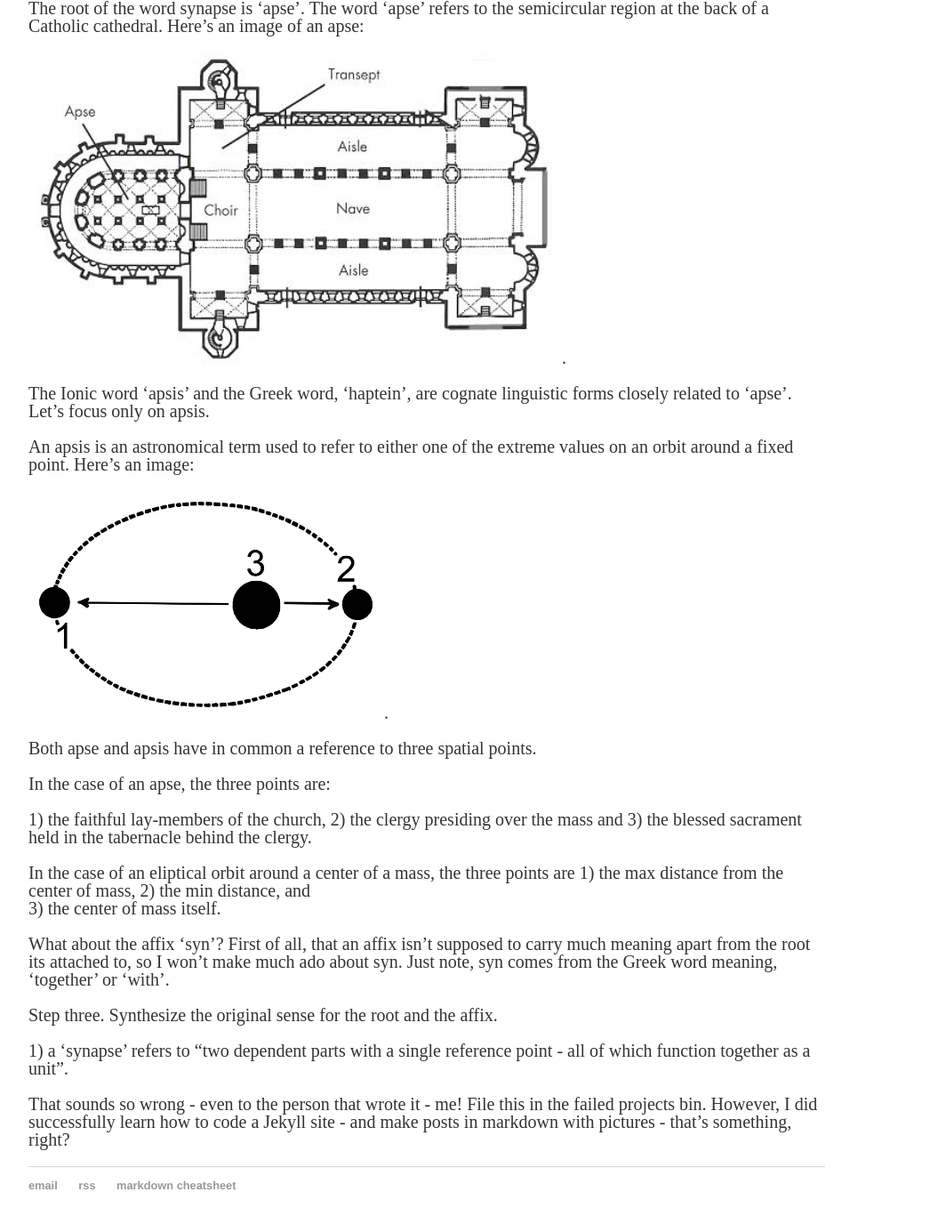
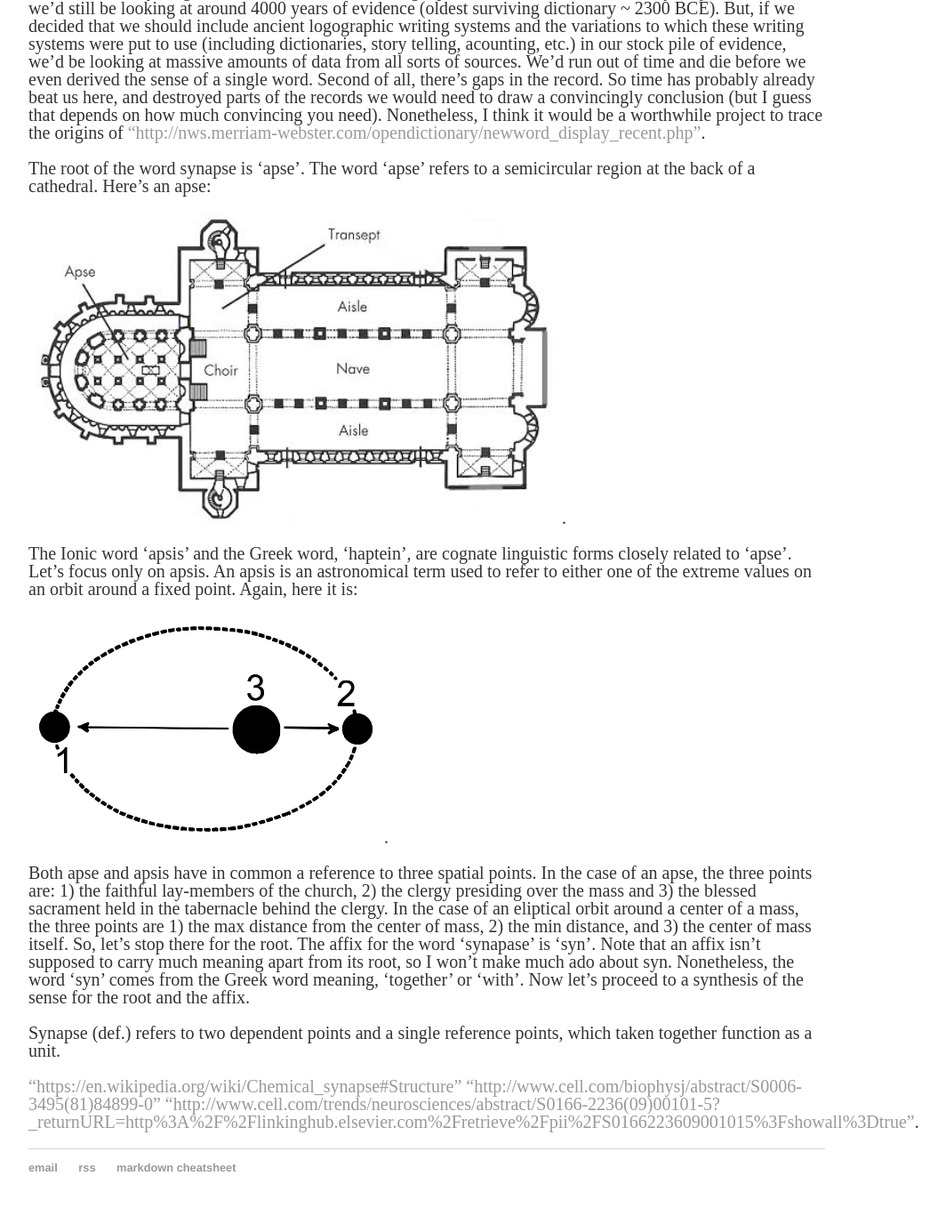
Before and after one commit to dnck/2018_ghpages, a Jekyll site: the page built from _posts/2017-04-21-semantic-derivation.md, in a window 1280 px wide and 1400 px high, scrolled down 398 px. Shown: the top 1376 px of the window at 89% size, without its empty margins (160-1224 px from the left). Built offline with Jekyll 4.4.1, drawn with Linux system fonts in a browser that asks for light colours; some of the changed text lies outside the part shown.

Commit message:
update post

```diff
--- a/_posts/2017-04-21-semantic-derivation.md
+++ b/_posts/2017-04-21-semantic-derivation.md
@@ -5,41 +5,22 @@ date: 2014-04-30
 spotify: track:5lBjKm0YbgCQdKRcvDzPAJ
 ---
 
-What sense can we derive from the historical origin of the word 'synapse'?
+In this post, I demonstrate what I mean by segmenting the linguistic root of a word from its affix and inspecting the origins of the parts. If you're interested in the motivation, you can read the next paragraph. Else, just skip to third paragraph.
 
-Why bother asking such a question?
+Is it possible to derive the current sense of a word from its historical origins? My intuition says, "yes" - if we just inspect the sense of the root of a word and any of its affixes, and we trace the historical trajectory of the the parts, then we could derive the current sense. The biggest problem facing this method is time. First of all, it would take a very long time to trace the sense of a single part of a word. If we were to rely only on dictionaries, we'd still be looking at around 4000 years of evidence (oldest surviving dictionary ~ 2300 BCE). But, if we decided that we should include ancient logographic writing systems and the variations to which these writing systems were put to use (including dictionaries, story telling, acounting, etc.) in our stock pile of evidence, we'd be looking at massive amounts of data from all sorts of sources. We'd run out of time and die before we even derived the sense of a single word. Second of all, there's gaps in the record. So time has probably already beat us here, and destroyed parts of the records we would need to draw a convincingly conclusion (but I guess that depends on how much convincing you need). Nonetheless, I think it would be a worthwhile project to trace the origins of ["http://nws.merriam-webster.com/opendictionary/newword_display_recent.php"](some words).
 
-Because [C.S. Peirce persauded me that I would benefit from making my ideas clear]({{ pdf.url }}/pdfs/PeirceHowToMakeIdeasClear.pdf)
-
-So, step one and two. Segment the linguistic root of synapse from its affix and inspect their origins.
-
-The root of the word synapse is 'apse'. The word 'apse' refers to the semicircular region at the back of a Catholic cathedral. Here's an image of an apse:
+The root of the word synapse is 'apse'. The word 'apse' refers to a semicircular region at the back of a cathedral. Here's an apse:
 
 ![cathedr_floor]({{ thisImg.url }}/images/cathedr_floorplan_new.jpg){:height="350px" width="600px"}.
 
-The Ionic word 'apsis' and the Greek word, 'haptein', are cognate linguistic forms closely related to 'apse'. Let's focus only on apsis.
-
-An apsis is an astronomical term used to refer to either one of the extreme values on an orbit around a fixed point. Here's an image:
+The Ionic word 'apsis' and the Greek word, 'haptein', are cognate linguistic forms closely related to 'apse'. Let's focus only on apsis. An apsis is an astronomical term used to refer to either one of the extreme values on an orbit around a fixed point. Again, here it is:
 
 ![apogee]({{ thisImg.url }}/images/apogee.png){:height="256px" width="400px"}.
 
-Both apse and apsis have in common a reference to three spatial points.
+Both apse and apsis have in common a reference to three spatial points. In the case of an apse, the three points are:
+1) the faithful lay-members of the church, 2) the clergy presiding over the mass and 3) the blessed sacrament held in the tabernacle behind the clergy.  In the case of an eliptical orbit around a center of a mass, the three points are
+1) the max distance from the center of mass, 2) the min distance, and 3) the center of mass itself. So, let's stop there for the root. The affix for the word 'synapase' is 'syn'. Note that an affix isn't supposed to carry much meaning apart from its root, so I won't make much ado about syn. Nonetheless, the word 'syn' comes from the Greek word meaning, 'together' or 'with'. Now let's proceed to a synthesis of the sense for the root and the affix.
 
-In the case of an apse, the three points are:
+Synapse (def.) refers to two dependent points and a single reference points, which taken together function as a unit.
 
-1) the faithful lay-members of the church,
-2) the clergy presiding over the mass and
-3) the blessed sacrament held in the tabernacle behind the clergy.
-
-In the case of an eliptical orbit around a center of a mass, the three points are
-1) the max distance from the center of mass,
-2) the min distance, and
-3) the center of mass itself.
-
-What about the affix 'syn'? First of all, that an affix isn't supposed to carry much meaning apart from the root  its attached to, so I won't make much ado about syn. Just note, syn comes from the Greek word meaning, 'together' or 'with'.
-
-Step three. Synthesize the original sense for the root and the affix.
-
-1) a 'synapse' refers to "two dependent parts with a single reference point - all of which function together as a unit".
-
-That sounds so wrong - even to the person that wrote it - me! File this in the failed projects bin. However, I did successfully learn how to code a Jekyll site - and make posts in markdown with pictures - that's something, right?
+["https://en.wikipedia.org/wiki/Chemical_synapse#Structure"](That) ["http://www.cell.com/biophysj/abstract/S0006-3495(81)84899-0"](sounds about) ["http://www.cell.com/trends/neurosciences/abstract/S0166-2236(09)00101-5?_returnURL=http%3A%2F%2Flinkinghub.elsevier.com%2Fretrieve%2Fpii%2FS0166223609001015%3Fshowall%3Dtrue"](right).
```
